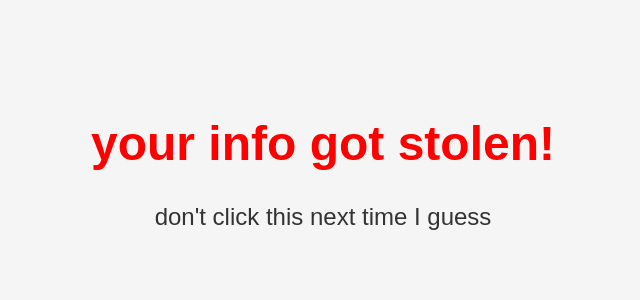
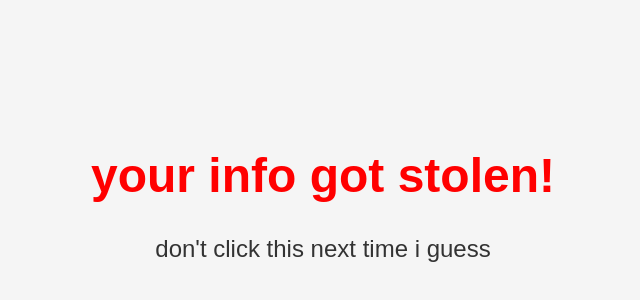
Before and after one commit to arqovia/attack, a plain HTML site: page attack.html in a window 1280 px wide. Shown: the part 148-448 px from the top of the page, without its empty margins (317-957 px from the left). Drawn offline with Linux system fonts and the light colour scheme.

Commit message:
Update attack.html

```diff
--- a/attack.html
+++ b/attack.html
@@ -1,3 +1,4 @@
+<!DOCTYPE html>
 <html lang="en">
 <head>
     <meta charset="UTF-8">
@@ -22,6 +23,6 @@
 </head>
 <body>
     <h1>your info got stolen!</h1>
-    <p>don't click this next time I guess</p>
+    <p>don't click this next time i guess</p>
 </body>
 </html>
```
